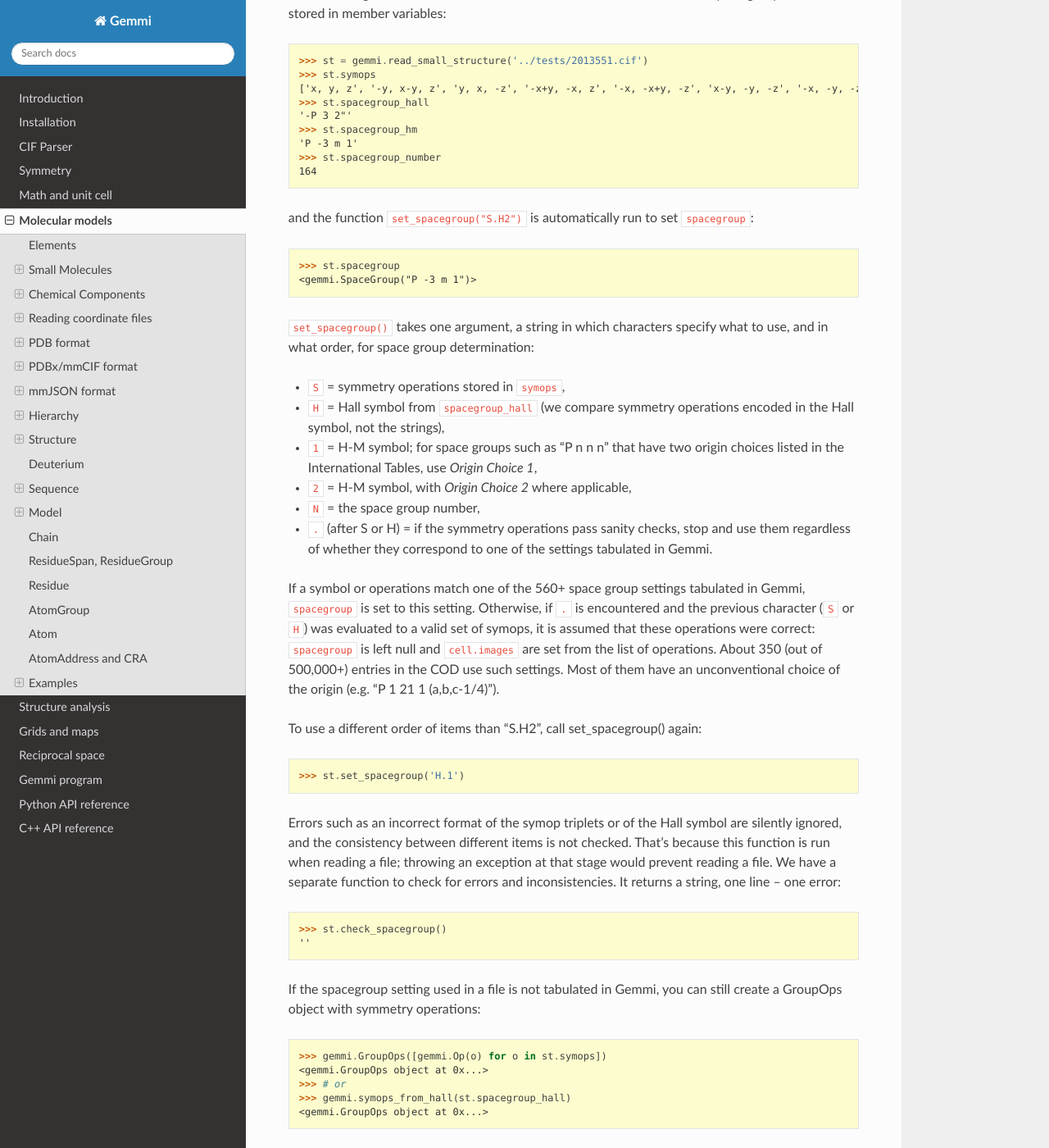
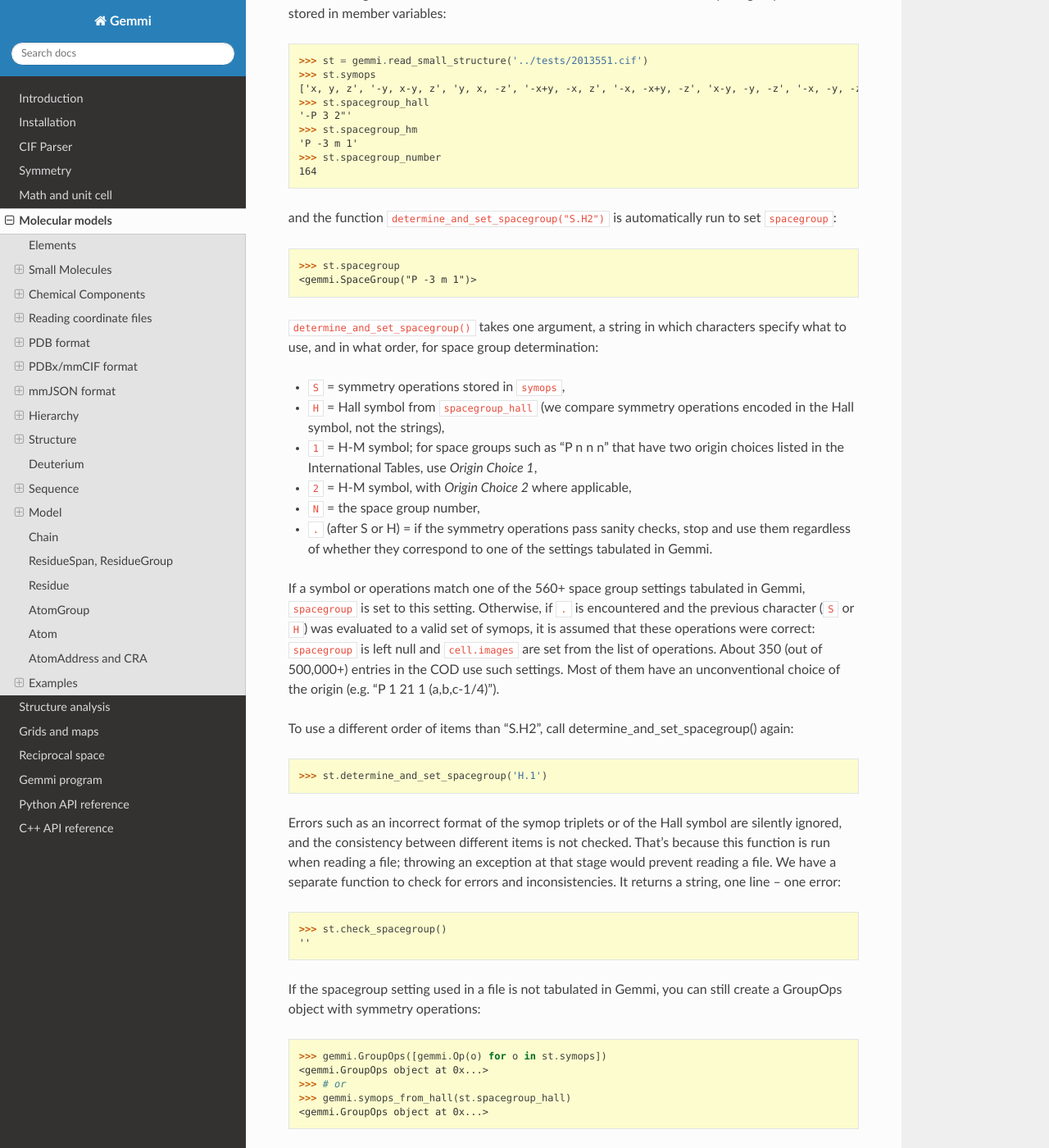
Before and after one commit to project-gemmi/gemmi, a Sphinx documentation site: the page built from docs/mol.rst, in a window 1280 px wide and 1400 px high, scrolled down 3527 px. Shown: the whole window at 82% size. Built offline with Sphinx 7.4.7 and the Read the Docs theme 2.0.0, drawn with Linux system fonts in a browser that asks for light colours; some of the changed text lies outside the part shown.

Commit message:
rename SmallStructure::set_spacegroup() to determine_and_set_spacegroup()
the previous name was confusing,
the function is quite new and probably not used by anyone yet

```diff
--- a/docs/mol.rst
+++ b/docs/mol.rst
@@ -203,7 +203,7 @@ the space group are read and stored in member variables:
     >>> st.spacegroup_number
     164
 
-and the function `set_spacegroup("S.H2")` is automatically
+and the function `determine_and_set_spacegroup("S.H2")` is automatically
 run to set `spacegroup`:
 
 .. doctest::
@@ -211,7 +211,7 @@ run to set `spacegroup`:
     >>> st.spacegroup
     <gemmi.SpaceGroup("P -3 m 1")>
 
-`set_spacegroup()` takes one argument, a string in which characters
+`determine_and_set_spacegroup()` takes one argument, a string in which characters
 specify what to use, and in what order, for space group determination:
 
 * `S` = symmetry operations stored in `symops`,
@@ -234,11 +234,12 @@ About 350 (out of 500,000+) entries in the COD use such settings.
 Most of them have an unconventional choice of the origin
 (e.g. "P 1 21 1 (a,b,c-1/4)").
 
-To use a different order of items than "S.H2", call set_spacegroup() again:
-
-.. doctest::
-
-    >>> st.set_spacegroup('H.1')
+To use a different order of items than "S.H2",
+call determine_and_set_spacegroup() again:
+
+.. doctest::
+
+    >>> st.determine_and_set_spacegroup('H.1')
 
 Errors such as an incorrect format of the symop triplets or of the Hall
 symbol are silently ignored, and the consistency between different items
@@ -288,7 +289,7 @@ You could also create SmallStructure from scratch:
     >>> small = gemmi.SmallStructure()
     >>> small.spacegroup_hm = 'F -4 3 m'
     >>> small.cell = gemmi.UnitCell(4.358, 4.358, 4.358, 90, 90, 90)
-    >>> small.set_spacegroup("2")
+    >>> small.determine_and_set_spacegroup("2")
     >>> # add a single atom
     >>> site = gemmi.SmallStructure.Site()
     >>> site.label = 'C1'
```
Also changed, not shown: 4 other files.
